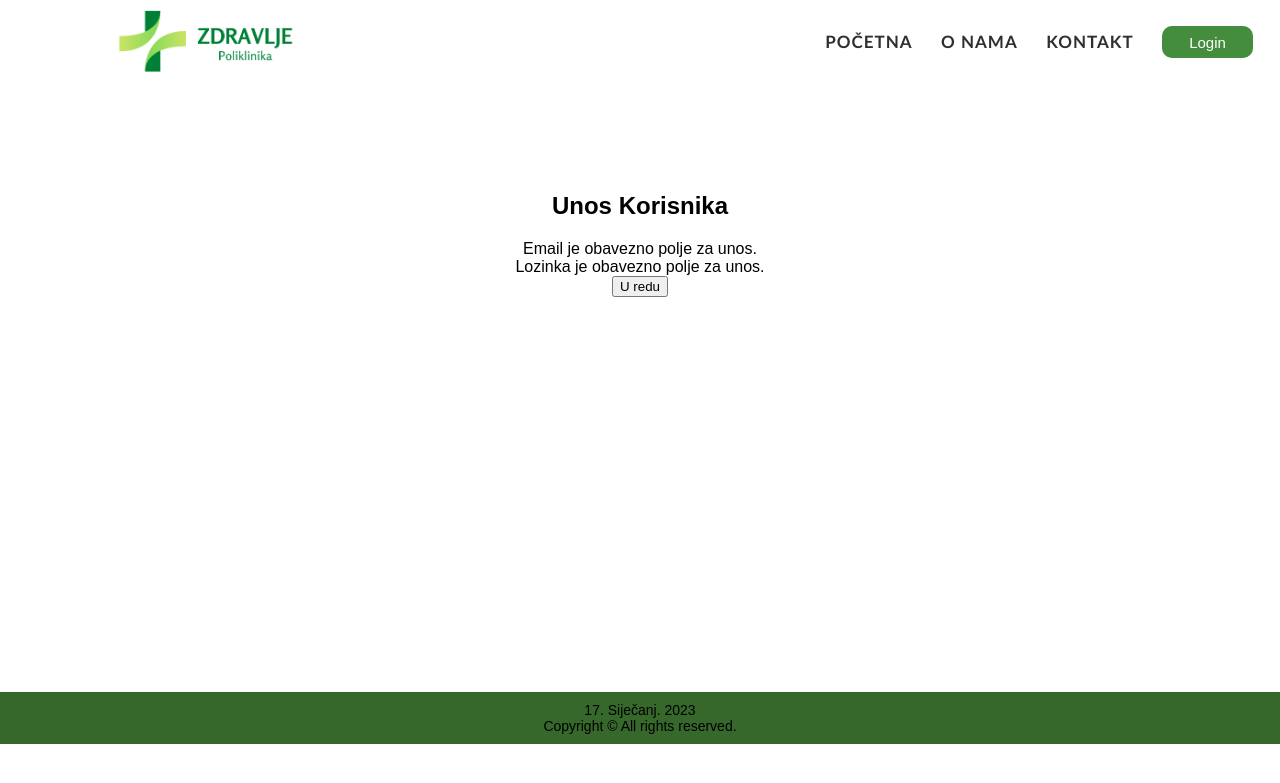
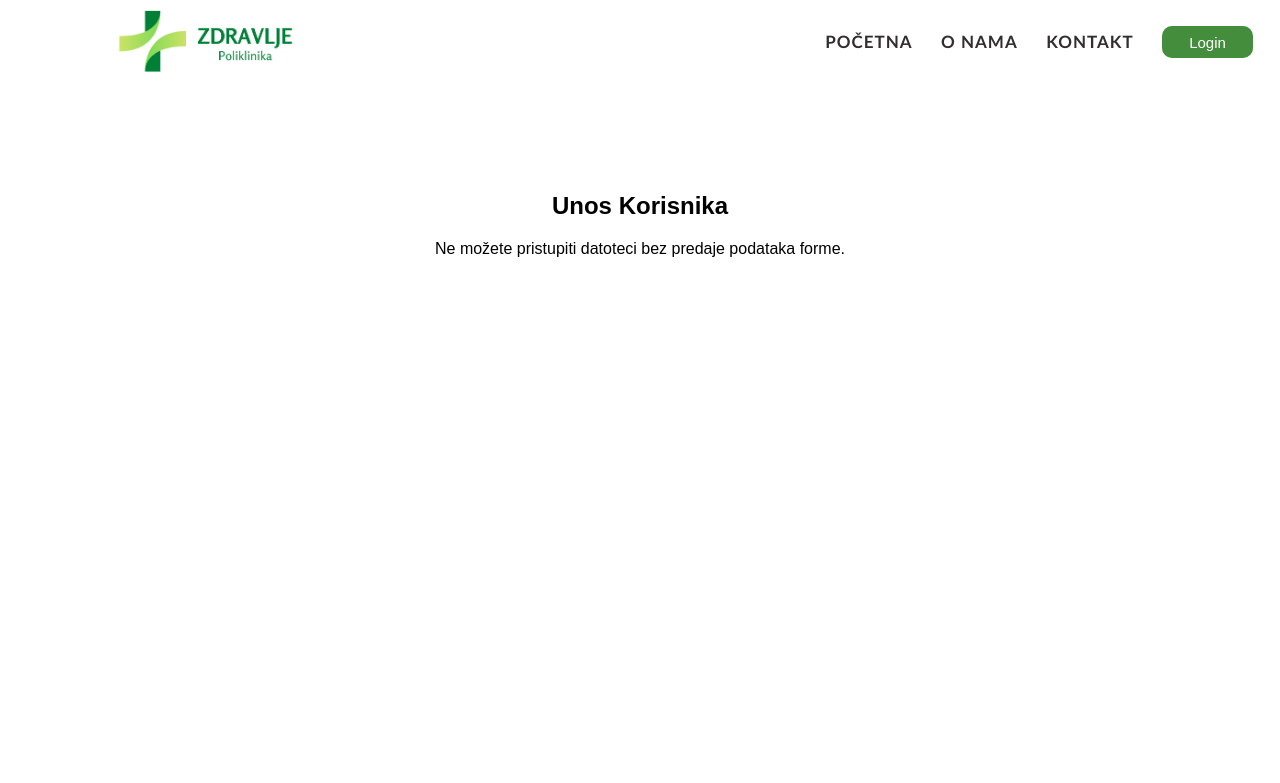
Before and after one commit to strelec00/doctor-appointments, a PHP site: page /unos_korisnika_spremi.php in a window 1280 px wide. Shown: the top 783 px of the page. Run offline with PHP 8.4, Linux system fonts and the light colour scheme; data that the repository does not hold is empty.

Commit message:
unos korisnika, uredi korisnika
nemogucnost ulaska u datoteke preko url, samo dok se stisne submit

```diff
--- a/unos_korisnika_spremi.php
+++ b/unos_korisnika_spremi.php
@@ -20,7 +20,10 @@
             <section id="sadrzaj" class="t-kolona-12 d-kolona-12" style="text-align: center; margin-top: 88px;">
                 <h2>Unos Korisnika</h2>
                 <?php
-
+ if(!isset($_POST["submit"])){
+    echo "Ne možete pristupiti datoteci bez predaje podataka forme.";
+    exit;
+}
 
                     require_once 'includes/baza.php';
                     $baza = new Baza();
@@ -71,7 +74,7 @@
                 <div id="poruka">
                     <p>
                         <?php echo $poruka;?>
-                        <a href="index.php">
+                        <a href="index.php"><br>
                         <input type="button" value="U redu">
                 </a>
                     </p>
--- a/uredi_termin_spremi.php
+++ b/uredi_termin_spremi.php
@@ -21,7 +21,10 @@
                 <h2>Unos Termina</h2>
                 <?php
                     //ispis greske i prekidanje skripte, ako se datoteci pokuša pristupiti izravno
-
+                    if(!isset($_POST["submit"])){
+                        echo "Ne možete pristupiti datoteci bez predaje podataka forme.";
+                        exit;
+                    }
 
                     require_once 'includes/baza.php';
                     $baza = new Baza();
```
